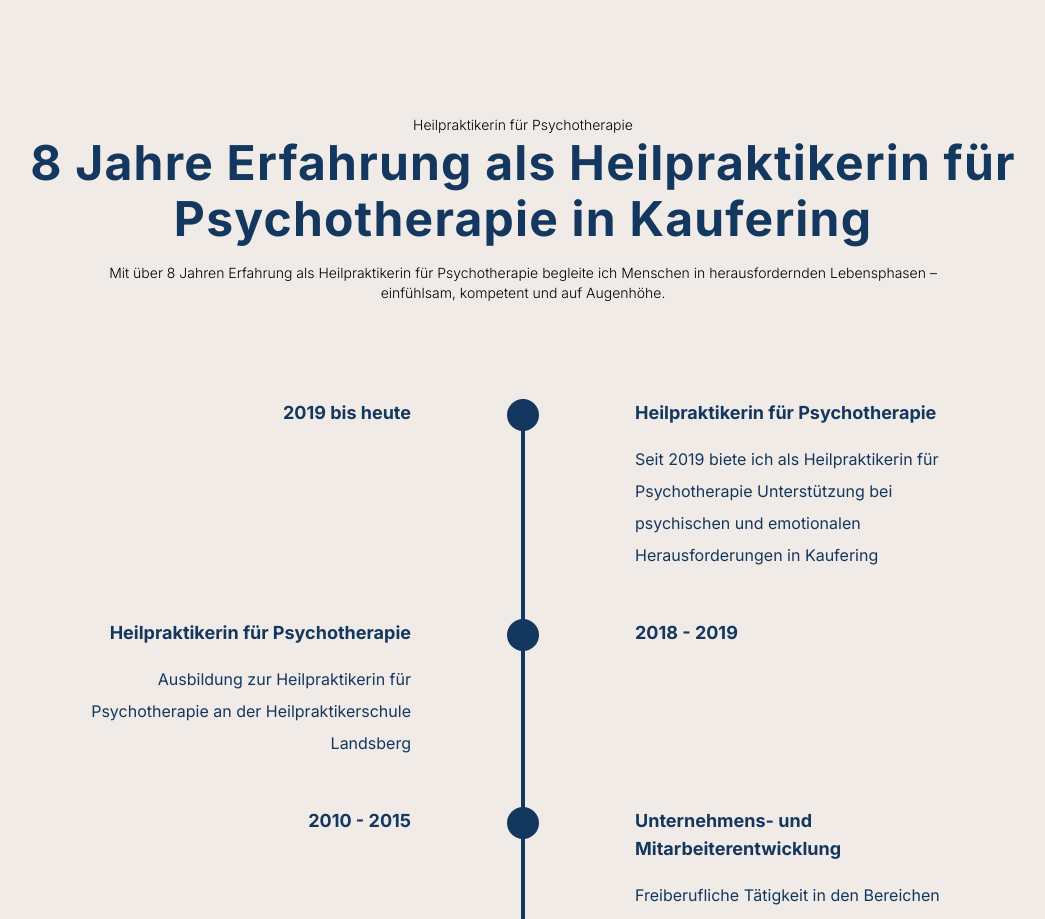
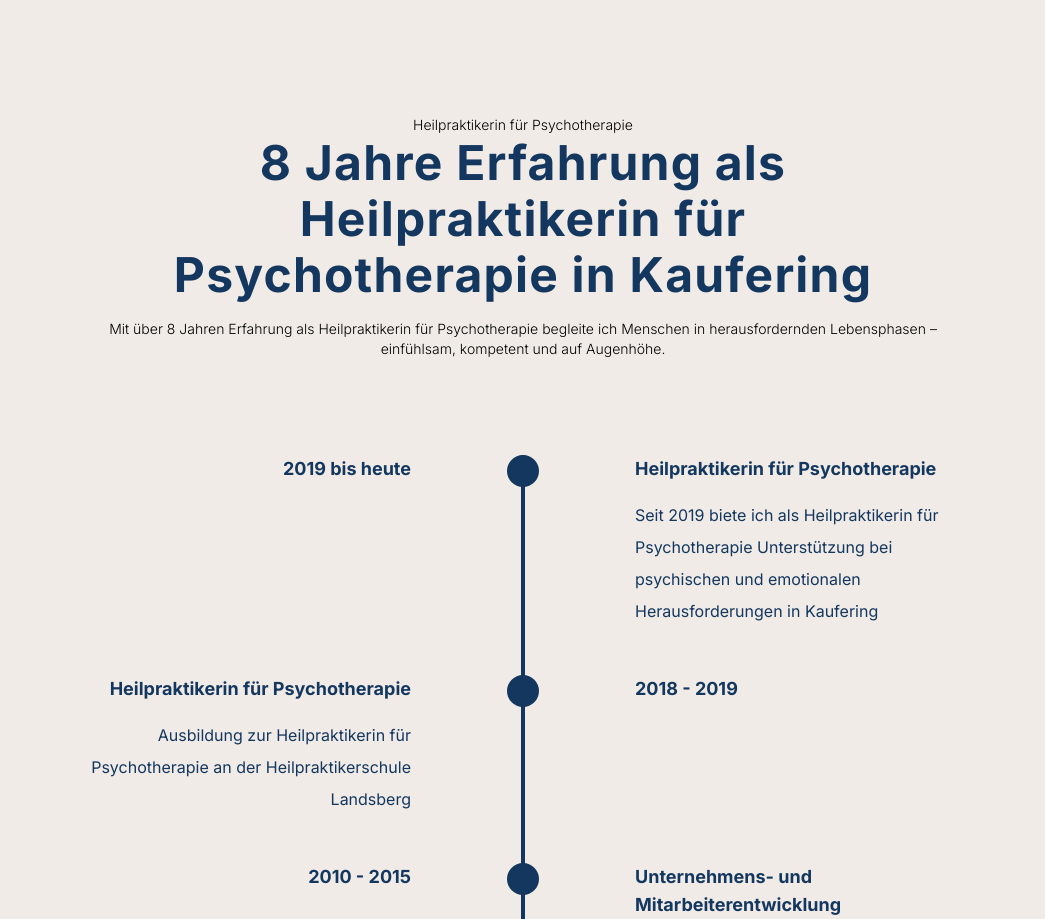
Before and after one commit to dscmari/gabriele-k, a Next.js app: page /ueber-mich in a window 1280 px wide. Shown: the part 1440-2359 px from the top of the page, without its empty margins (117-1162 px from the left). Built offline with nearby package versions, Linux system fonts and the light colour scheme.

Commit message:
adust h1 for cv section

```diff
--- a/app/ueber-mich/page.tsx
+++ b/app/ueber-mich/page.tsx
@@ -100,7 +100,7 @@ export default function page() {
           <span className="lg:mx-auto font-light text-sm">
             Heilpraktikerin für Psychotherapie
           </span>
-          <h1 className="mb-8 lg:!text-3xl/12 xl:!text-5xl/14 !font-bold tracking-wide lg:text-center">
+          <h1 className="mb-8 lg:!text-3xl/12 xl:!text-5xl/14 !font-bold tracking-wide lg:text-center lg:mx-auto max-w-3xl">
             8 Jahre Erfahrung als Heilpraktikerin für Psychotherapie in
             Kaufering
           </h1>
```
